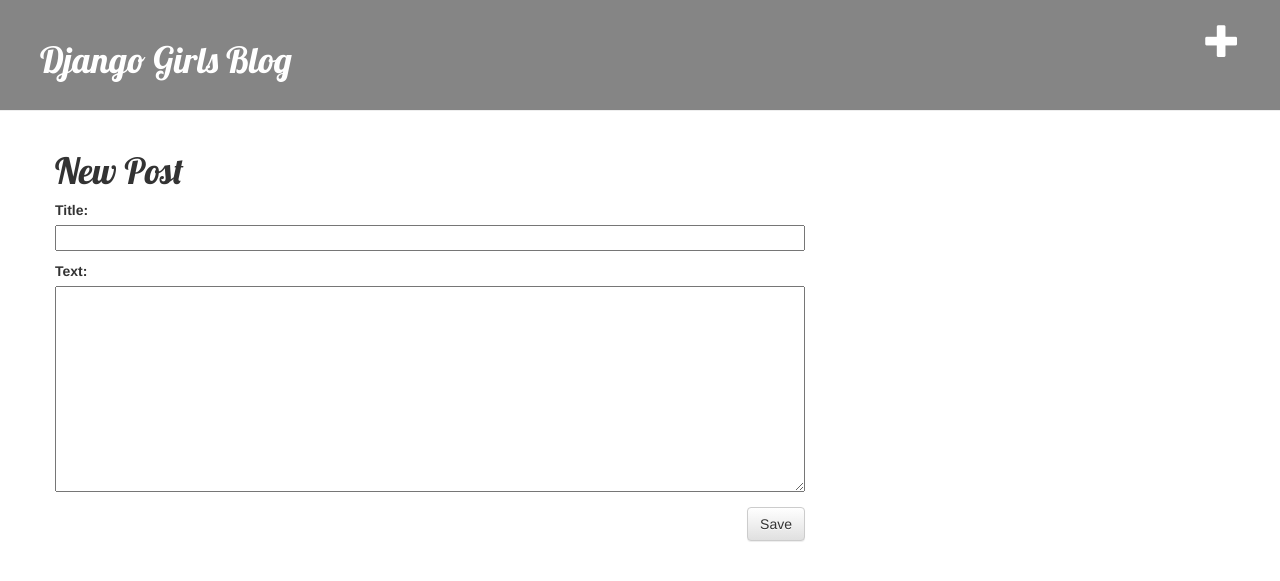
After one commit to SueCrdv/my-first-blog, a Django app: page /post/new/ in a window 1280 px wide. The commit adds this page. Shown: the top 581 px of the page. Run offline with Django 3.2, Linux system fonts and the light colour scheme; some libraries are stand-ins or nearby versions.

Commit message:
Se agrega formulario para agregar y editar post :D

```diff
--- /dev/null
+++ b/blog/forms.py
@@ -0,0 +1,13 @@
+'''
+Created on 28/04/2016
+
+@author: seacosta
+'''
+from django import forms
+from .models import Post
+
+class PostForm(forms.ModelForm):
+
+    class Meta:
+        model = Post
+        fields = ('title', 'text',)
--- a/blog/templates/blog/base.html
+++ b/blog/templates/blog/base.html
@@ -11,6 +11,9 @@
 </head>
 <body>
 	<div class="page-header">
+	    <a href="{% url 'blog.views.post_new' %}" class="top-menu">
+	    	<span class="glyphicon glyphicon-plus"></span>
+	    </a>
         <h1><a href="/">Django Girls Blog</a></h1>
     </div>
     <div class="content container">
--- a/blog/templates/blog/post_detail.html
+++ b/blog/templates/blog/post_detail.html
@@ -7,6 +7,9 @@
 				{{ post.published_date }}
 			</div>
 		{% endif %}
+		<a class="btn btn-default" href="{% url 'post_edit' pk=post.pk %}">
+			<span class="glyphicon glyphicon-pencil"></span>
+		</a>
 		<h1>{{ post.title }}</h1>
 		<p>{{ post.text|linebreaks }}</p>
 	</div>
--- /dev/null
+++ b/blog/templates/blog/post_edit.html
@@ -0,0 +1,9 @@
+{% extends 'blog/base.html' %}
+
+{% block content %}
+	<h1>New Post</h1>
+	<form method="post" class="post-form">{% csrf_token %}
+		{{ form.as_p }}
+		<button type="submit" class="save btn btn-default">Save</button>
+	</form>
+{% endblock %}
--- a/blog/urls.py
+++ b/blog/urls.py
@@ -9,4 +9,6 @@ from . import views
 urlpatterns = [
     url(r'^$', views.post_list),
     url(r'^post/(?P<pk>[0-9]+)/$', views.post_detail),
+    url(r'^post/new/$', views.post_new, name='post_new'),
+    url(r'^post/(?P<pk>[0-9]+)/edit/$', views.post_edit, name='post_edit'),
 ]
--- a/blog/views.py
+++ b/blog/views.py
@@ -1,6 +1,7 @@
-from django.shortcuts import render, get_object_or_404
+from django.shortcuts import render, get_object_or_404, redirect
 from django.utils import timezone
 from .models import Post
+from .forms import PostForm
 
 # Create your views here.
 def post_list(request):
@@ -10,3 +11,29 @@ def post_list(request):
 def post_detail (request, pk):
     post = get_object_or_404(Post, pk=pk)
     return render(request, 'blog/post_detail.html', {'post': post})
+
+def post_new(request):
+    if request.method == "POST":
+        form = PostForm(request.POST)
+        if form.is_valid():
+            post = form.save(commit=False)
+            post.author = request.user
+            post.published_date = timezone.now()
+            post.save()
+            return redirect('blog.views.post_detail', pk=post.pk)
+    else:
+        form = PostForm()
+    return render(request, 'blog/post_edit.html', {'form': form})
+
+def post_edit(request, pk):
+    post = get_object_or_404(Post, pk=pk)
+    if request.method == "POST":
+        form = PostForm(request.POST, instance=post)
+        if form.is_valid():
+            post = form.save(commit=False)
+            post.author = request.user
+            post.save()
+            return redirect('blog.views.post_detail', pk=post.pk)
+    else:
+        form = PostForm(instance=post)
+    return render(request, 'blog/post_edit.html', {'form': form})
```
